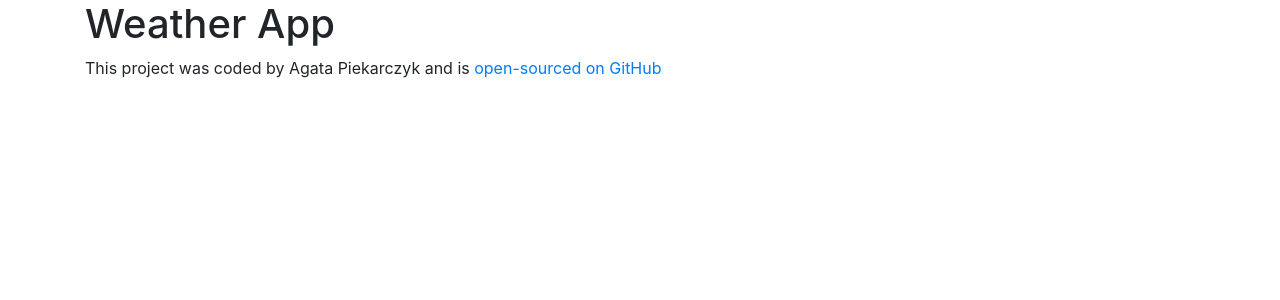
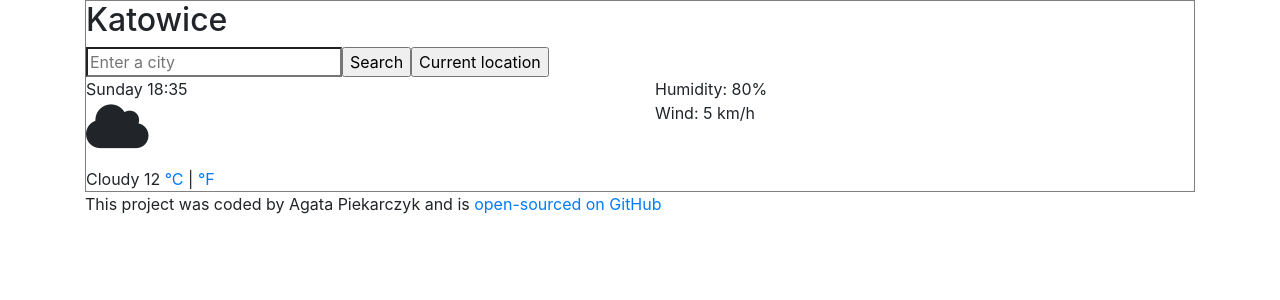
Before and after one commit to Agata349/react-weather-app-final, a React (Create React App) app: page / in a window 1280 px wide. Shown: the top 300 px of the page. Built offline with nearby package versions, Linux system fonts and the light colour scheme.

Commit message:
HTML structure added

```diff
--- a/public/index.html
+++ b/public/index.html
@@ -10,6 +10,7 @@
       content="Weather application"
     />
     <link rel="manifest" href="%PUBLIC_URL%/manifest.json" />
+    <script src="https://kit.fontawesome.com/a03ed8f447.js" crossorigin="anonymous"></script>
     <title>React Weather App</title>
   </head>
   <body>
--- a/src/App.js
+++ b/src/App.js
@@ -1,11 +1,12 @@
 import React from "react";
 import './App.css';
+import Weather from "./Weather";
 
 export default function App() {
   return (
     <div className="App">
       <div className="container">
-      <h1>Weather App</h1>
+      <Weather />
         <footer>
           This project was coded by Agata Piekarczyk and is {""}
         <a href="https://github.com/Agata349/react-weather-app-final" target="_blank" rel="noreferrer">
--- /dev/null
+++ b/src/Weather.css
@@ -0,0 +1,7 @@
+.Weather {
+  border: 1px solid grey;
+}
+
+.main {
+  font-size: 50px;
+}
--- /dev/null
+++ b/src/Weather.js
@@ -0,0 +1,37 @@
+import React from "react";
+import "./Weather.css"
+
+export default function Weather() {
+    return (
+    <div className="Weather">
+            <h2>Katowice</h2>
+            <form>
+               <input className="Search" type="search" placeholder="Enter a city" />
+                <input className="SearchButton" type="submit" value="Search" />
+                <input className="CurrentButton" type="submit" value="Current location" />
+            </form>
+            <div className="row">
+      <div className="col">
+        <p className="CurrentWeather">
+          <span className="CurrentDate">Sunday 18:35</span>
+          <br />
+          <i className="fas fa-cloud main"></i>
+        </p>
+        <div className="Temp">
+      <span className="Description">Cloudy</span> 12
+      <a href="/"> °C</a> |{" "}
+      <a href="/" id="fahrenheit">
+        °F
+      </a>
+    </div>
+      </div>
+      <div className="col">
+        <p className="wind">
+          Humidity: <span id="humidity">80%</span> <br />
+          Wind: <span id="wind">5 km/h</span>
+        </p>
+        </div>
+        </div>
+    </div>
+    );
+}
```
Also changed, not shown: 1 other file (tests, documents, lock files or other folders).
